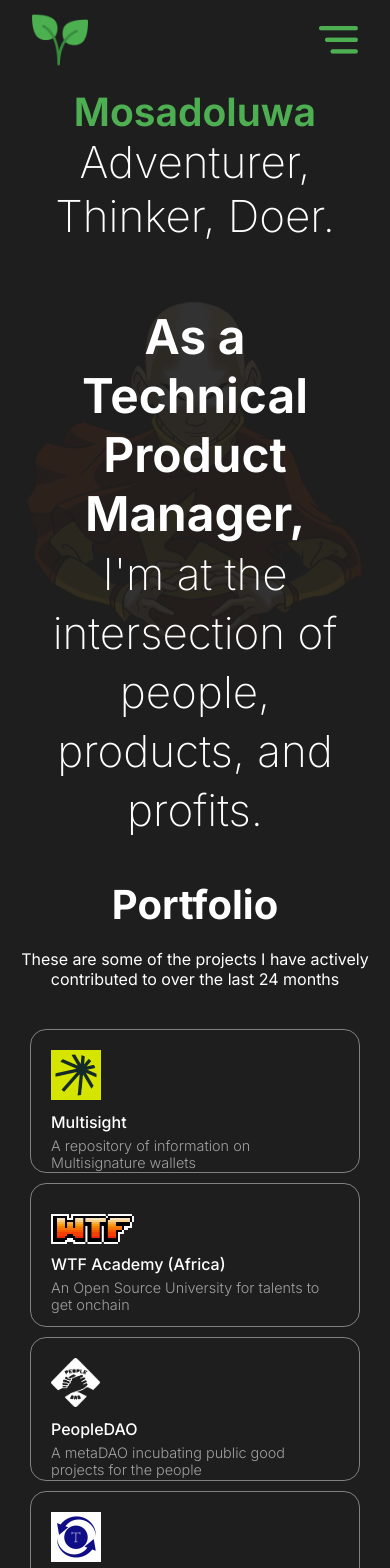
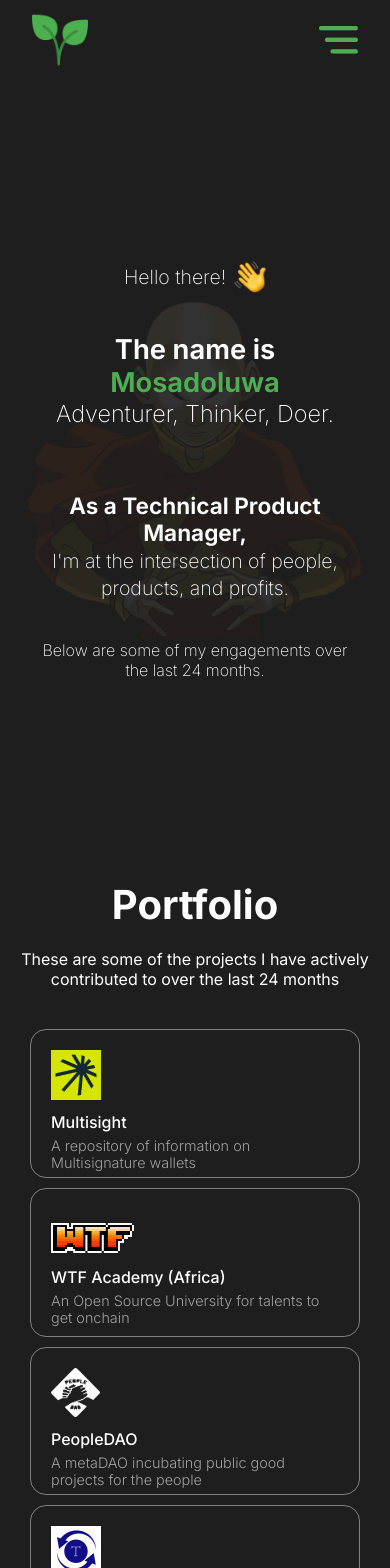
Before and after one commit to Mosamorphing/portfolio, a React (Vite) app: page / in a window 390 px wide. Shown: the top 1568 px of the page. Built offline with nearby package versions, Linux system fonts and the light colour scheme.

Commit message:
finalizing mobile 3

```diff
--- a/src/components/IntroTemp/introTemp.css
+++ b/src/components/IntroTemp/introTemp.css
@@ -1,16 +1,16 @@
 #intro {
-    height: calc(100vh - 4rem);
+    min-height: calc(100vh - 4rem); /* Minimum height */
+    height: auto; /* Adjust based on content */
     width: 100vw;
     max-width: 85rem;
     margin: 0 auto;
-    overflow: hidden;
+    overflow: visible; /* Allow content to be visible */
     position: relative;
     display: flex;
     align-items: center;
     justify-content: center;
     text-align: center;
 }
-
 
 .bg {
     position: absolute;
@@ -22,11 +22,7 @@
     height: 80vh;
     width: auto;
     filter: opacity(0.09);
-    /* filter: sepia(30%) hue-rotate(90deg) saturate(1.0) opacity(0.1); */
-    /* filter: grayscale(100%) opacity(0.3); Dark overlay */
 }
-
-
 
 .hello {
     font-size: 1.75rem;
@@ -43,7 +39,6 @@
     vertical-align: middle;
 }
 
-/* the name */
 .introContent {
     max-width: 100rem;
     padding: 2rem;
@@ -55,14 +50,11 @@
     color: white;
 }
 
-
-/* adventuer, thinker, doer */
 .introText2 {
     font-weight: 200;
     font-size: 44px;
 }
 
-/* as a technical */
 .introText3 {
     margin-top: 4rem;
     font-weight: 650;
@@ -73,12 +65,11 @@
     color: #4daf52;
 }
 
-/* at the intersection */
 .introName2 {
     font-weight: 200;
     font-size: 44px;
 }
-/* below are */
+
 .introPara {
     font-size: medium;
     font-weight: 200;
@@ -100,15 +91,31 @@
     height: 1rem;
 }
 
-@media screen and (max-width: 840px) {
+@media screen and (max-width: 556px) {
     .bg {
         height: 50vh;
     }
     .introContent {
-        font-size: 10vw;
+        font-size: 11vw; /* Smaller for better fitting */
+    }
+
+    .introText2 {
+        font-size: 6vw;
+    }
+
+    .introText3 {
+        font-size: 5.8vw;
+    }
+
+    .introName2 {
+        font-size: 5vw;
+    }
+
+    .introPara {
+        font-size: 1rem;
     }
     .hello {
-        font-size: 4.5vw;
+        font-size: 4vw; /* Smaller for better fitting */
     }
 }
 
@@ -116,4 +123,10 @@
     .bg {
         height: 40vh;
     }
+    .introContent {
+        font-size: 7vw; /* Further reduction */
+    }
+    .hello {
+        font-size: 5vw; /* Further reduction */
+    }
 }
--- a/src/components/Projectcard/ProjectCard.jsx
+++ b/src/components/Projectcard/ProjectCard.jsx
@@ -6,7 +6,7 @@ export const ProjectCard = ({ logo, name, description, logoStyle, url }) => {
     <a href={url} target="_blank" rel="noopener noreferrer" className="project-card">
       <img src={logo} alt={name} style={logoStyle} />
       <h3>{name}</h3>
-      <p>{description}</p>
+      <p className='projectDesc'>{description}</p>
     </a>
   );
 };
--- a/src/components/Projectcard/projectcard.css
+++ b/src/components/Projectcard/projectcard.css
@@ -7,7 +7,7 @@
     width: 300px;
     border-radius: 16px;
     width: 5in;
-    height: 1.5in;
+    height: 1.55in;
     text-align: left;
     /* margin: 10px; Optional: Adds space between multiple cards */
     transition: transform 0.3s ease, box-shadow 0.3s ease;
@@ -19,7 +19,6 @@
     transform: translateY(-5px);
     box-shadow: 0 4px 15px rgba(0, 0, 0, 0.2);
   }
-
 
 .project-card img {
     margin-bottom: 12px;
--- a/src/components/Works/works.jsx
+++ b/src/components/Works/works.jsx
@@ -19,7 +19,7 @@ export const Works = () => {
       logo: wtflogo,
       name: 'WTF Academy (Africa)',
       description: 'An Open Source University for talents to get onchain',
-      logoStyle: { width: '83px', height: '33px', margin: '10px 0px' },
+      logoStyle: { width: '83px', height: '33px', margin: '14px 0px' },
       url: 'https://www.wtf.academy/',
     },
     {
```
